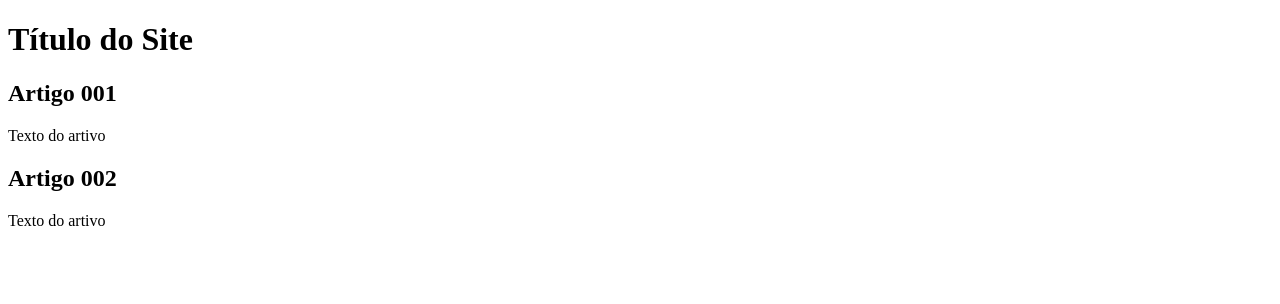
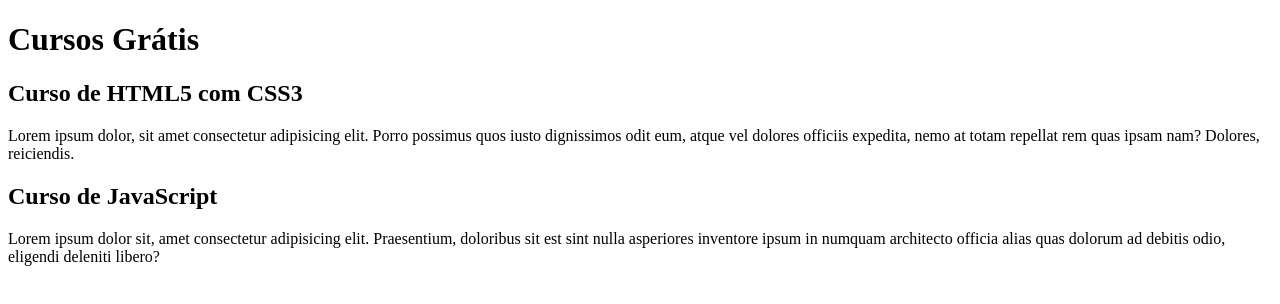
Before and after one commit to lucianoromero/projeto-site, a plain HTML site: page index.html in a window 1280 px wide. Drawn offline with Linux system fonts and the light colour scheme.

Commit message:
comecei a escrever o conteudo

```diff
--- a/index.html
+++ b/index.html
@@ -11,15 +11,15 @@
     <main>
 
         <head>
-            <h1>Título do Site </h1>
+            <h1>Cursos Grátis </h1>
         </head>
         <article>
-            <h2>Artigo 001</h2>
-            <p> Texto do artivo </p>
+            <h2>Curso de HTML5 com CSS3</h2>
+            <p> Lorem ipsum dolor, sit amet consectetur adipisicing elit. Porro possimus quos iusto dignissimos odit eum, atque vel dolores officiis expedita, nemo at totam repellat rem quas ipsam nam? Dolores, reiciendis. </p>
         </article>
         <article>
-            <h2>Artigo 002</h2>
-            <p> Texto do artivo </p>
+            <h2>Curso de JavaScript</h2>
+            <p> Lorem ipsum dolor sit, amet consectetur adipisicing elit. Praesentium, doloribus sit est sint nulla asperiores inventore ipsum in numquam architecto officia alias quas dolorum ad debitis odio, eligendi deleniti libero? </p>
         </article>
     </main>
 
```
